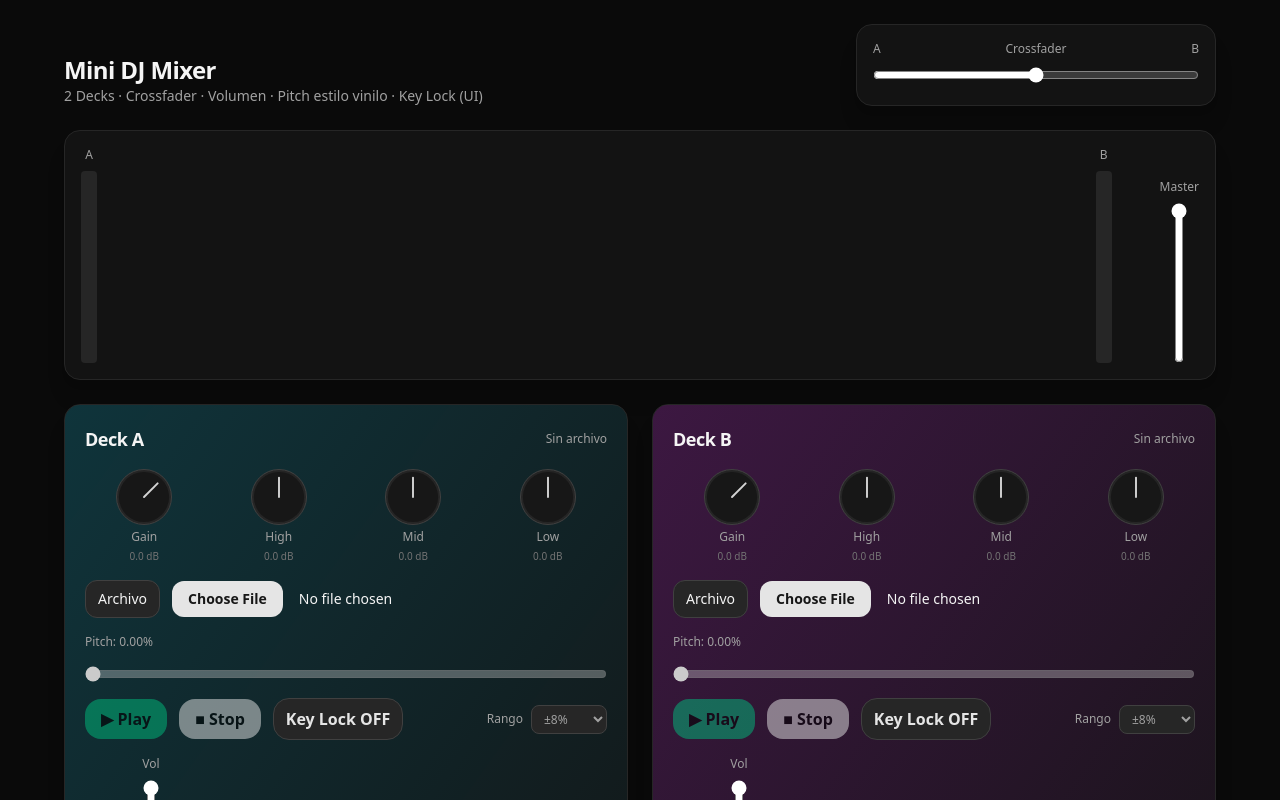
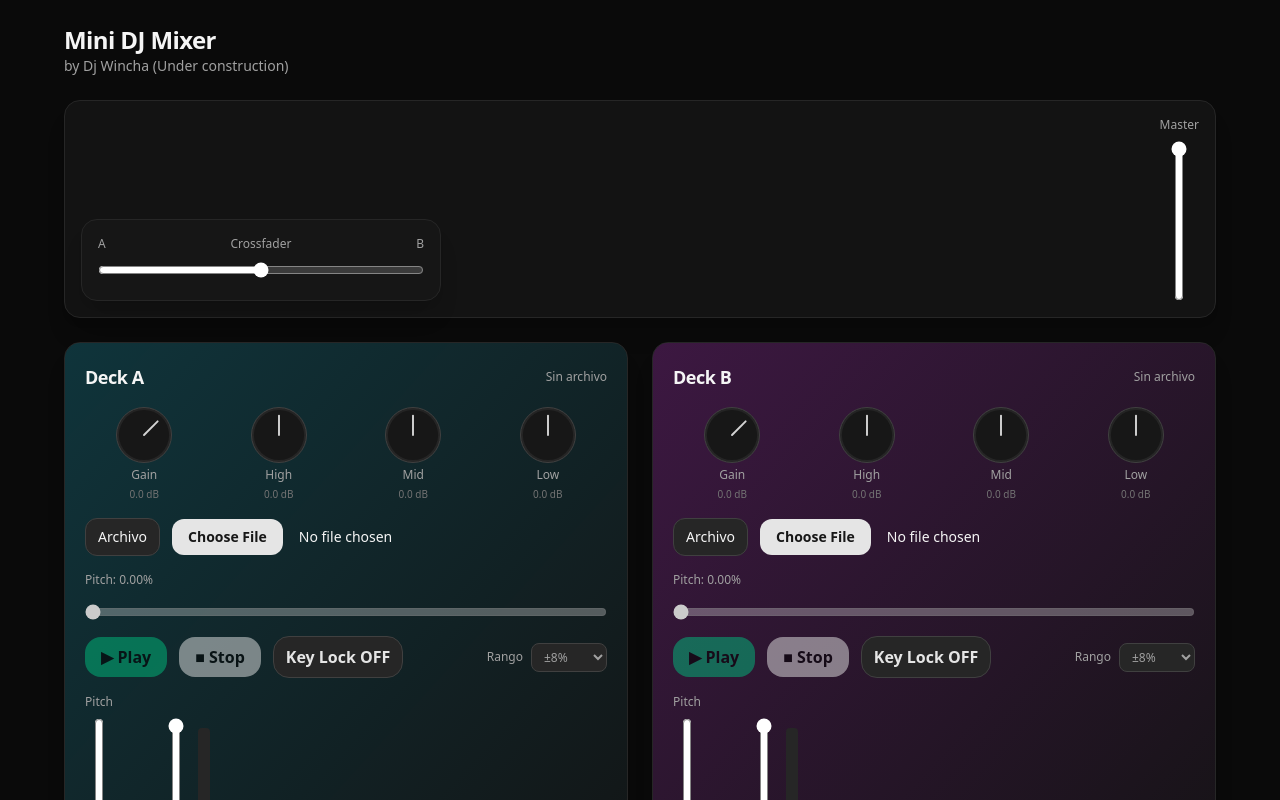
Before and after one commit to Wincha/mini-dj, a React (Vite) app: page / in a window 1280 px wide. Shown: the top 800 px of the page. Built offline with nearby package versions, Linux system fonts and the light colour scheme.

Commit message:
refactor: remove crossfader state and related UI from MiniDJMixer; update CentralMeters to handle crossfader directly

```diff
--- a/src/MiniDJPlayer.jsx
+++ b/src/MiniDJPlayer.jsx
@@ -7,7 +7,6 @@ export default function MiniDJMixer() {
   const engine = useMemo(() => new AudioEngine(), []);
 
   const [master, setMaster] = useState(1);
-  const [cross, setCross] = useState(0.5);
   const [volA, setVolA] = useState(1);
   const [volB, setVolB] = useState(1);
   const [eqA, setEqA] = useState({ gain: 0, high: 0, mid: 0, low: 0 });
@@ -39,10 +38,6 @@ export default function MiniDJMixer() {
   useEffect(() => {
     engine.setMaster(master);
   }, [engine, master]);
-
-  useEffect(() => {
-    engine.setCrossfader(cross);
-  }, [engine, cross]);
 
   useEffect(() => {
     engine.setDeckVolume("A", volA);
@@ -89,26 +84,8 @@ export default function MiniDJMixer() {
               Mini DJ Mixer
             </h1>
             <p className="text-sm text-neutral-400">
-              2 Decks · Crossfader · Volumen · Pitch estilo vinilo · Key Lock
-              (UI)
+              by Dj Wincha (Under construction)
             </p>
-          </div>
-          {/* Crossfader */}
-          <div className="rounded-2xl border border-neutral-800 bg-neutral-900/70 p-4 shadow-xl w-[360px]">
-            <div className="flex items-center justify-between text-xs text-neutral-400 mb-2">
-              <span>A</span>
-              <span>Crossfader</span>
-              <span>B</span>
-            </div>
-            <input
-              type="range"
-              min={0}
-              max={1}
-              step={0.001}
-              value={cross}
-              onChange={(e) => setCross(Number(e.target.value))}
-              className="w-full accent-white"
-            />
           </div>
         </header>
 
--- a/src/components/CentralMeters.jsx
+++ b/src/components/CentralMeters.jsx
@@ -2,25 +2,30 @@ import React, { useEffect, useState } from "react";
 import VerticalSlider from "./VerticalSlider";
 
 export default function CentralMeters({ engine, master, setMaster }) {
-  const [a, setA] = useState(0),
-    [b, setB] = useState(0);
+//   const [a, setA] = useState(0),
+//     [b, setB] = useState(0);
+  const [cross, setCross] = useState(0.5);
 
   useEffect(() => {
-    let timer;
-    const tick = () => {
-      setA(engine?.getRMS("A") ?? 0);
-      setB(engine?.getRMS("B") ?? 0);
-    };
-    timer = setInterval(tick, 33); // ~30fps
-    return () => clearInterval(timer);
-  }, [engine]);
+    engine.setCrossfader(cross);
+  }, [engine, cross]);
 
-  const bar = (lvl) => Math.min(1, lvl * 1.7) * 100;
+//   useEffect(() => {
+//     let timer;
+//     const tick = () => {
+//       setA(engine?.getRMS("A") ?? 0);
+//       setB(engine?.getRMS("B") ?? 0);
+//     };
+//     timer = setInterval(tick, 33); // ~30fps
+//     return () => clearInterval(timer);
+//   }, [engine]);
+
+//   const bar = (lvl) => Math.min(1, lvl * 1.7) * 100;
 
   return (
-    <div className="rounded-2xl border border-neutral-800 bg-neutral-900/70 p-4 shadow-xl flex items-end gap-6">
+    <div className="rounded-2xl border border-neutral-800 bg-neutral-900/70 p-4 shadow-xl flex flex-row items-end gap-6">
       {/* VU A */}
-      <div className="flex flex-col items-center gap-2">
+      {/* <div className="flex flex-col items-center gap-2">
         <span className="text-xs text-neutral-400">A</span>
         <div className="w-4 h-48 bg-neutral-800 rounded relative overflow-hidden">
           <div
@@ -28,11 +33,30 @@ export default function CentralMeters({ engine, master, setMaster }) {
             style={{ height: `${bar(a)}%` }}
           />
         </div>
+      </div> */}
+      <div className="flex-1 flex justify-center">
+        {/* Crossfader */}
+        <div className="rounded-2xl border border-neutral-800 bg-neutral-900/70 p-4 shadow-xl w-[360px]">
+          <div className="flex items-center justify-between text-xs text-neutral-400 mb-2">
+            <span>A</span>
+            <span>Crossfader</span>
+            <span>B</span>
+          </div>
+          <input
+            type="range"
+            min={0}
+            max={1}
+            step={0.001}
+            value={cross}
+            onChange={(e) => setCross(Number(e.target.value))}
+            className="w-full accent-white"
+          />
+        </div>
       </div>
       {/* Crossfader visual (se gestiona en el contenedor) */}
-      <div className="flex-1" />
+      <div className="flex-2" />
       {/* VU B */}
-      <div className="flex flex-col items-center gap-2">
+      {/* <div className="flex flex-col items-center gap-2">
         <span className="text-xs text-neutral-400">B</span>
         <div className="w-4 h-48 bg-neutral-800 rounded relative overflow-hidden">
           <div
@@ -40,7 +64,7 @@ export default function CentralMeters({ engine, master, setMaster }) {
             style={{ height: `${bar(b)}%` }}
           />
         </div>
-      </div>
+      </div> */}
 
       {/* Master volume (vertical) */}
       <div className="flex flex-col items-center gap-2 ml-6">
--- a/src/components/Deck.jsx
+++ b/src/components/Deck.jsx
@@ -428,7 +428,7 @@ export default function Deck({
               inverted={true}
             />
           </div>
-          <div className="flex flex-col items-center gap-2">
+          <div className="flex flex-row items-center gap-2">
             <span className="text-xs text-neutral-400">Vol</span>
             <VerticalSlider
               min={0}
```
